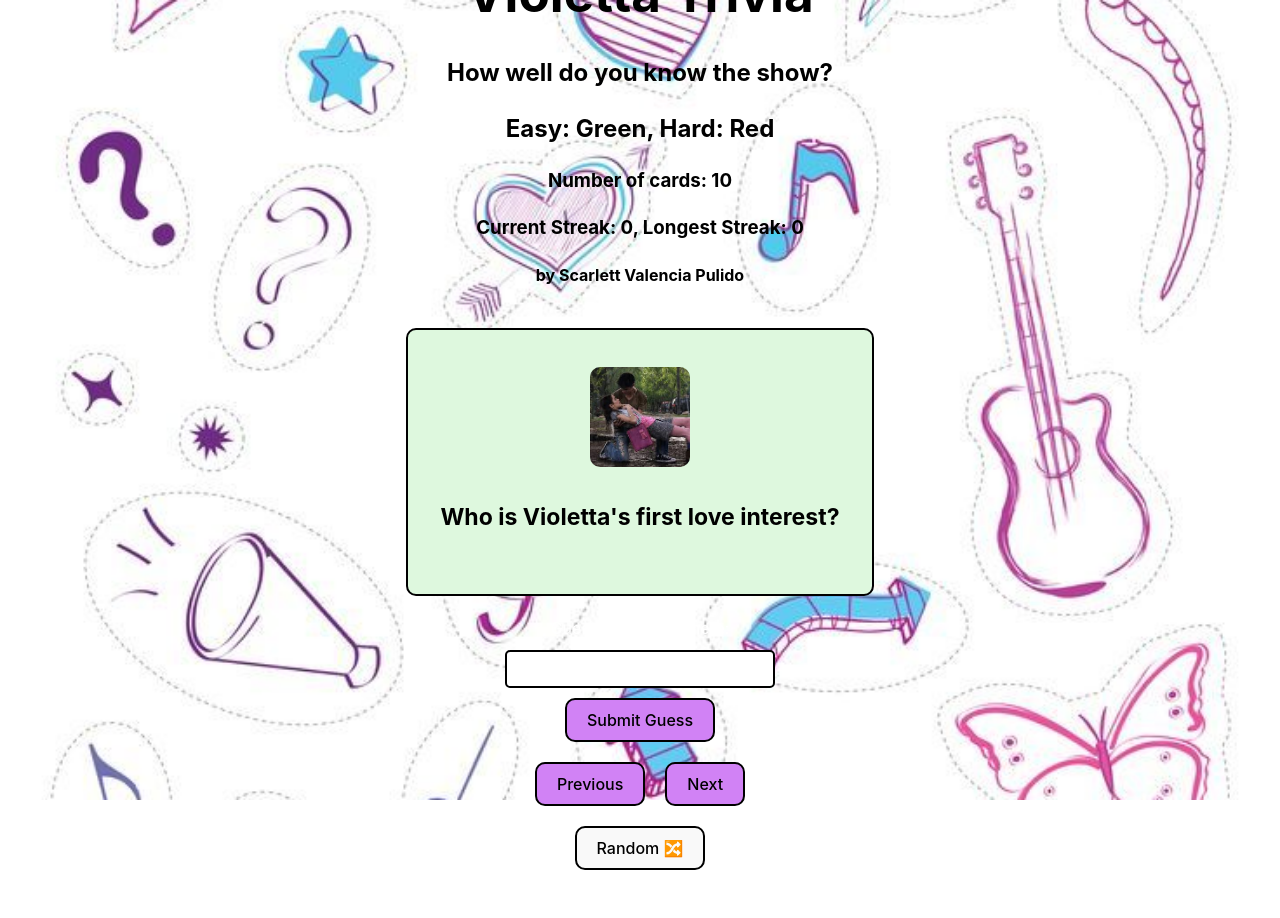
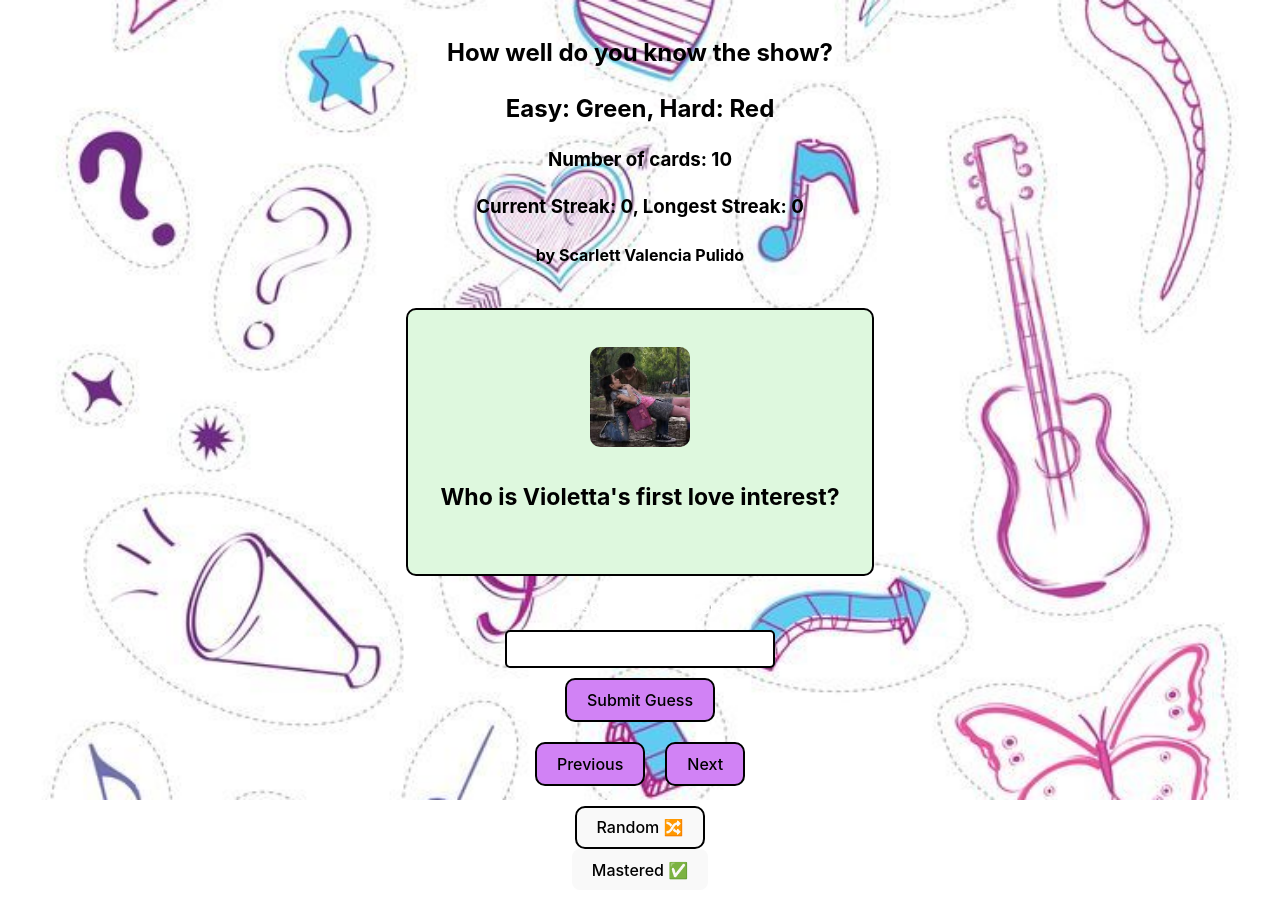
Before and after one commit to scarlettval/Violetta-Trivia, a React (Vite) app: page / in a window 1280 px wide. Shown: the top 918 px of the page. Built offline with nearby package versions, Linux system fonts and the light colour scheme.

Commit message:
Mastered Button

```diff
--- a/src/App.jsx
+++ b/src/App.jsx
@@ -13,9 +13,10 @@
 import german from "./assets/german.jpg";
 
 const App = () => {
-  const triviaQuestions = [
+  //updates dynamically
+  const [triviaQuestions, setTriviaQuestions] = useState([
     { question: "Who is Violetta's first love interest?", answer: "Tomas", difficulty:"easy", image: tomasImage },
-    { question: "What is the name of Violetta's 2 best friends?", answer: "Francesca and Camila", difficulty:"easy", image: friends},
+    { question: "What is the name of Violetta's 2 best friends?", answer: "Francesca and Camila", difficulty:"easy", image: friends },
     { question: "Which city does Violetta live in?", answer: "Buenos Aires", difficulty:"easy", image: buenosaires },
     { question: "In what season does Violetta cut her hair?", answer: "Season 2", difficulty:"hard", image: shorth },
     { question: "What is the original name of On Beat Studio?", answer: "Studio 21", difficulty:"hard", image: studio },
@@ -24,7 +25,8 @@
     { question: "Who is the Producer of YouMix?", answer: "Marotti", difficulty:"hard", image: marotti },
     { question: "Who is 'El Oso Pardo'?", answer: "Braco", difficulty:"hard", image: oso },
     { question: "What is German's profession?", answer: "Architect", difficulty:"easy", image: german },
-  ];
+  ]);
+
 
   // State to keep track of the current card index
   const [currentCardIndex, setCurrentCardIndex] = useState(0);
@@ -32,6 +34,22 @@
   const [isCorrect, setIsCorrect] = useState(null); // Track correctness
   const [currentStreak, setCurrentStreak] = useState(0); // Current streak counter
   const [longestStreak, setLongestStreak] = useState(0); // Longest streak counter
+  const [masteredCards, setMasteredCards] = useState([]); // Store mastered cards
+
+const handleMarkAsMastered = () => {
+  const masteredCard = triviaQuestions[currentCardIndex];
+  if (!masteredCards.includes(masteredCard)) {
+    setMasteredCards([...masteredCards, masteredCard]);
+  }
+  setTriviaQuestions(triviaQuestions.filter((_, index) => index !== currentCardIndex));
+
+  // Move to the next card if there are more cards left
+  if (triviaQuestions.length > 1) {
+    setCurrentCardIndex((prevIndex) => prevIndex % (triviaQuestions.length - 1));
+  } else {
+    setCurrentCardIndex(0); // Reset index if no more cards
+  }
+};
 
   // Function to get a random card index
   const getRandomCardIndex = () => {
@@ -118,6 +136,11 @@
       <div className="random-button-container">
         <button onClick={handleRandomCard}>Random 🔀</button>
       </div>
+
+      <div className="mastered-button-container">
+        <button onClick={handleMarkAsMastered}>Mastered ✅</button>
+      </div>
+
     </div>
   );
 };
```
Also changed, not shown: 1 other file (tests, documents, lock files or other folders).
